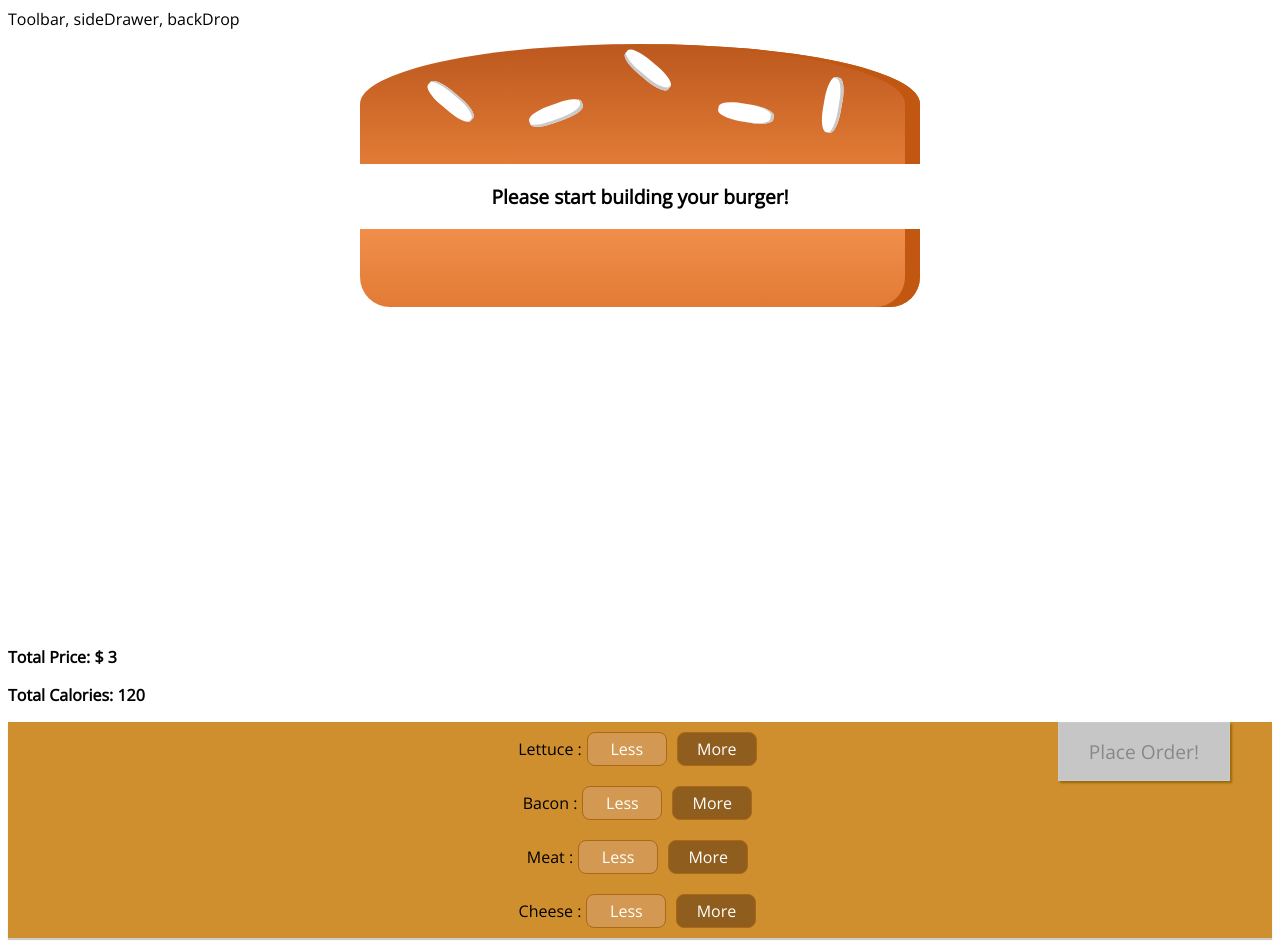
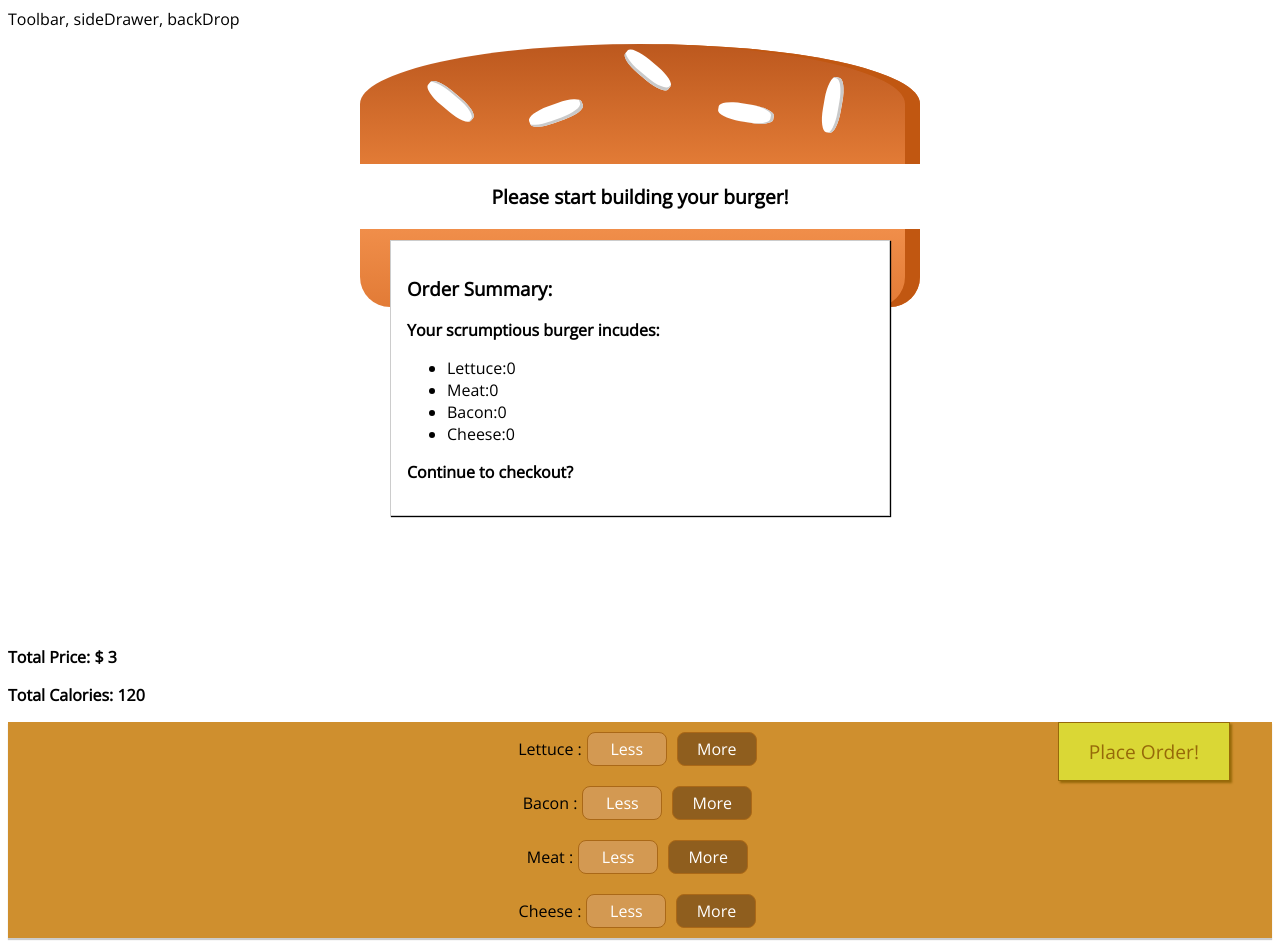
Before and after one commit to ashleynicole472/HamburgerApp, a React app in the folder burger-app/: page / in a window 1280 px wide. Built offline with nearby package versions, Linux system fonts and the light colour scheme.

Commit message:
Created modal for order summary and displayed ingredients on order summary

```diff
--- a/burger-app/src/Components/Burger/BuildControls/BuildControls.js
+++ b/burger-app/src/Components/Burger/BuildControls/BuildControls.js
@@ -14,8 +14,7 @@
     <div className={classes.BuildControls}>
     <p className={classes.p}>Total Price: $ {props.price.toFixed()}</p>
     <p>Total Calories: {props.calories}</p>
-    <button className={classes.OrderButton}
-      disabled={!props.puchasable}>Place Order!</button>
+    <button className={classes.OrderButton}>Place Order!</button>
       {controls.map(ctrl => (
       <BuildControl
         key={ctrl.label}
--- /dev/null
+++ b/burger-app/src/Components/Burger/OrderSummary/OrderSummary.js
@@ -0,0 +1,23 @@
+import React from 'react';
+import Aux from '../../../hoc/Aux';
+
+const orderSummary = (props) => {
+  let ingredientSummary = Object.keys(props.ingredients).map(igKey => {
+      return (<li><span style={{textTransform: 'capitalize'}}>{igKey}</span>:
+        {props.ingredients[igKey]}</li>
+      )
+    });
+  return(
+    <Aux>
+      <h3>Order Summary:</h3>
+      <p>Your scrumptious burger incudes:</p>
+      <ul>
+        {ingredientSummary}
+      </ul>
+      <p>Continue to checkout?</p>
+    </Aux>
+  );
+};
+
+
+export default orderSummary
--- /dev/null
+++ b/burger-app/src/Components/UI/Modal/Modal.css
@@ -0,0 +1,20 @@
+.Modal {
+    position: fixed;
+    z-index: 500;
+    background-color: white;
+    width: 70%;
+    border: 1px solid #ccc;
+    box-shadow: 1px 1px 1px black;
+    padding: 16px;
+    left: 15%;
+    top: 30%;
+    box-sizing: border-box;
+    transition: all 0.3s ease-out;
+}
+
+@media (min-width: 600px) {
+    .Modal {
+        width: 500px;
+        left: calc(50% - 250px);
+    }
+}
--- /dev/null
+++ b/burger-app/src/Components/UI/Modal/Modal.js
@@ -0,0 +1,11 @@
+import React from 'react'
+import classes from './Modal.css'
+
+const modal = (props) => (
+  <div className={classes.Modal}>
+    {props.children}
+  </div>
+)
+
+
+export default modal
--- a/burger-app/src/Containers/BurgerBuilder/BurgerBuilder.js
+++ b/burger-app/src/Containers/BurgerBuilder/BurgerBuilder.js
@@ -1,7 +1,9 @@
 import React, { Component } from 'react';
 import Aux from '../../hoc/Aux';
 import Burger from '../../Components/Burger/Burger';
-import BuildControls from '../../Components/Burger/BuildControls/BuildControls'
+import BuildControls from '../../Components/Burger/BuildControls/BuildControls';
+import Modal from '../../Components/UI/Modal/Modal';
+import OrderSummary from '../../Components/Burger/OrderSummary/OrderSummary';
 
 const INGREDIENT_PRICES =  {
   lettuce: 0.5,
@@ -29,22 +31,22 @@
       },
       totalPrice: 3,
       totalCal: 120,
-      puchasable: false
+      // puchasable: true
     }
   }
 
-  updatePurchaseStae = () => {
-    const ingredients = {
-      ...this.state.ingredients
-    };
-    const sum = Object.key(ingredients)
-      .map(igKey =>{
-        return ingredients[igKey];
-      }).reduce((sum, el) => {
-        return sum + el;
-      },0);
-      this.setState({puchasable: sum < 0})
-  }
+  // updatePurchaseStae = () => {
+  //   const ingredients = {
+  //     ...this.state.ingredients
+  //   };
+  //   const sum = Object.key(ingredients)
+  //     .map(igKey =>{
+  //       return ingredients[igKey];
+  //     }).reduce((sum, el) => {
+  //       return sum + el;
+  //     },0);
+  //     this.setState({puchasable: sum < 0})
+  // }
 
   addIngredientHandler = (type) => {
       const oldCount = this.state.ingredients[type];
@@ -101,6 +103,9 @@
   render(){
     return(
       <Aux>
+        <Modal>
+          <OrderSummary ingredients={this.state.ingredients} />
+        </Modal>
         <Burger ingredients={this.state.ingredients} />
         <BuildControls
           ingredientAdded={this.addIngredientHandler}
```
Also changed, not shown: burger-app/src/Components/UI/Backdrop/Backdrop.js (added).
